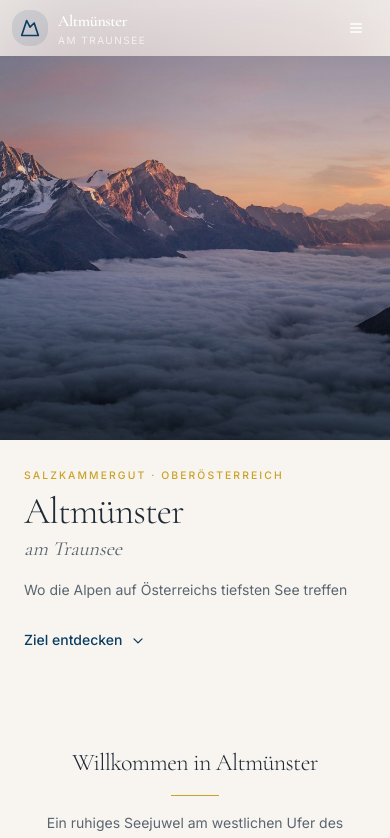
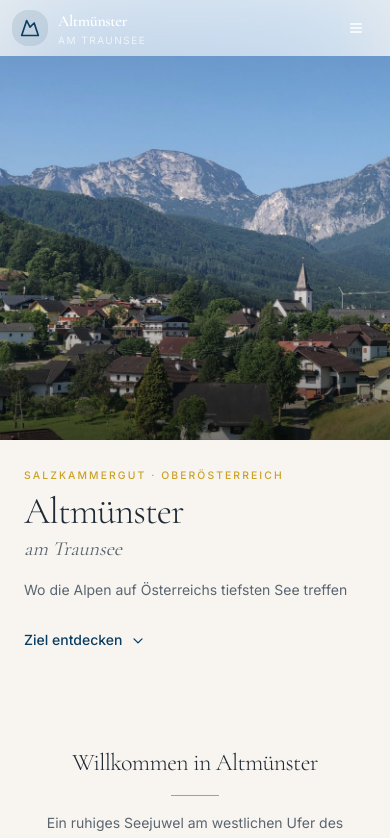
Before and after one commit to masterdanny/Altmuenster, a Next.js app: page / in a window 390 px wide. Shown: the top 838 px of the page. Built offline with nearby package versions, Linux system fonts and the light colour scheme.

Commit message:
Use official Altmünster aerial photo for mobile hero
Replace the center-cropped generic landscape with a portrait municipality
image showing the village, church, and mountains — better suited to phones.

```diff
--- a/src/components/sections/hero.tsx
+++ b/src/components/sections/hero.tsx
@@ -9,6 +9,7 @@ import { useMediaQuery } from "@/hooks/use-media-query";
 import {
   HERO_IMAGE,
   HERO_IMAGE_MOBILE,
+  HERO_IMAGE_MOBILE_POSITION,
   HERO_IMAGE_POSITION,
 } from "@/lib/data";
 
@@ -41,6 +42,7 @@ export function Hero() {
               src={HERO_IMAGE_MOBILE}
               alt=""
               className="absolute inset-0 h-full w-full scale-110 object-cover opacity-50 blur-3xl"
+              style={{ objectPosition: HERO_IMAGE_MOBILE_POSITION }}
             />
           </div>
 
@@ -52,7 +54,8 @@ export function Hero() {
               fetchPriority="high"
               decoding="async"
               draggable={false}
-              className="h-full w-full object-cover object-center"
+              className="h-full w-full object-cover"
+              style={{ objectPosition: HERO_IMAGE_MOBILE_POSITION }}
             />
             <div className="absolute inset-0 bg-gradient-to-t from-black/55 via-black/5 to-black/15" />
           </div>
@@ -220,7 +223,8 @@ export function Hero() {
         </motion.div>
       </motion.a>
 
-      <span className="sr-only">{t.hero.imageAlt}</span>
+      <span className="sr-only md:hidden">{t.hero.imageAlt}</span>
+      <span className="sr-only hidden md:inline">{t.hero.imageAltDesktop}</span>
     </section>
   );
 }
--- a/src/lib/data.ts
+++ b/src/lib/data.ts
@@ -108,8 +108,9 @@ const asset = (path: string) =>
 export const HERO_IMAGE = asset("/images/hero.jpg");
 export const HERO_IMAGE_POSITION = "50% 42%";
 
-/** Portrait crop for phones — same scene, framed for tall screens */
+/** Official municipality aerial (Neukirchen/Altmünster) — portrait-friendly for phones */
 export const HERO_IMAGE_MOBILE = asset("/images/hero-mobile.jpg");
+export const HERO_IMAGE_MOBILE_POSITION = "50% 45%";
 
 export const HERO_FACTS = [
   { value: "191 m", label: "Austria's deepest lake" },
--- a/src/lib/i18n/translations.ts
+++ b/src/lib/i18n/translations.ts
@@ -37,7 +37,9 @@ const de = {
     history: "Geschichte erleben",
     scrollDown: "Zum Willkommensbereich scrollen",
     imageAlt:
-      "Luftaufnahme des Traunsees mit Alpengipfeln im Salzkammergut, Österreich",
+      "Luftaufnahme von Altmünster mit Pfarrkirche und Bergkulisse am Traunsee",
+    imageAltDesktop:
+      "Traunsee mit Alpengipfeln im Salzkammergut bei Sonnenaufgang",
     facts: [
       { value: "191 m", label: "Tiefster See Österreichs" },
       { value: "45 Min.", label: "Mit dem Zug ab Linz" },
@@ -359,7 +361,9 @@ const en = {
     history: "Discover the History",
     scrollDown: "Scroll to welcome section",
     imageAlt:
-      "Drone view of Lake Traunsee with alpine mountains in Salzkammergut, Austria",
+      "Aerial view of Altmünster with parish church and mountain backdrop on Traunsee",
+    imageAltDesktop:
+      "Lake Traunsee with alpine peaks at sunrise in the Salzkammergut",
     facts: [
       { value: "191 m", label: "Austria's deepest lake" },
       { value: "45 min", label: "From Linz by train" },
```
Also changed, not shown: public/images/hero-mobile.jpg.
